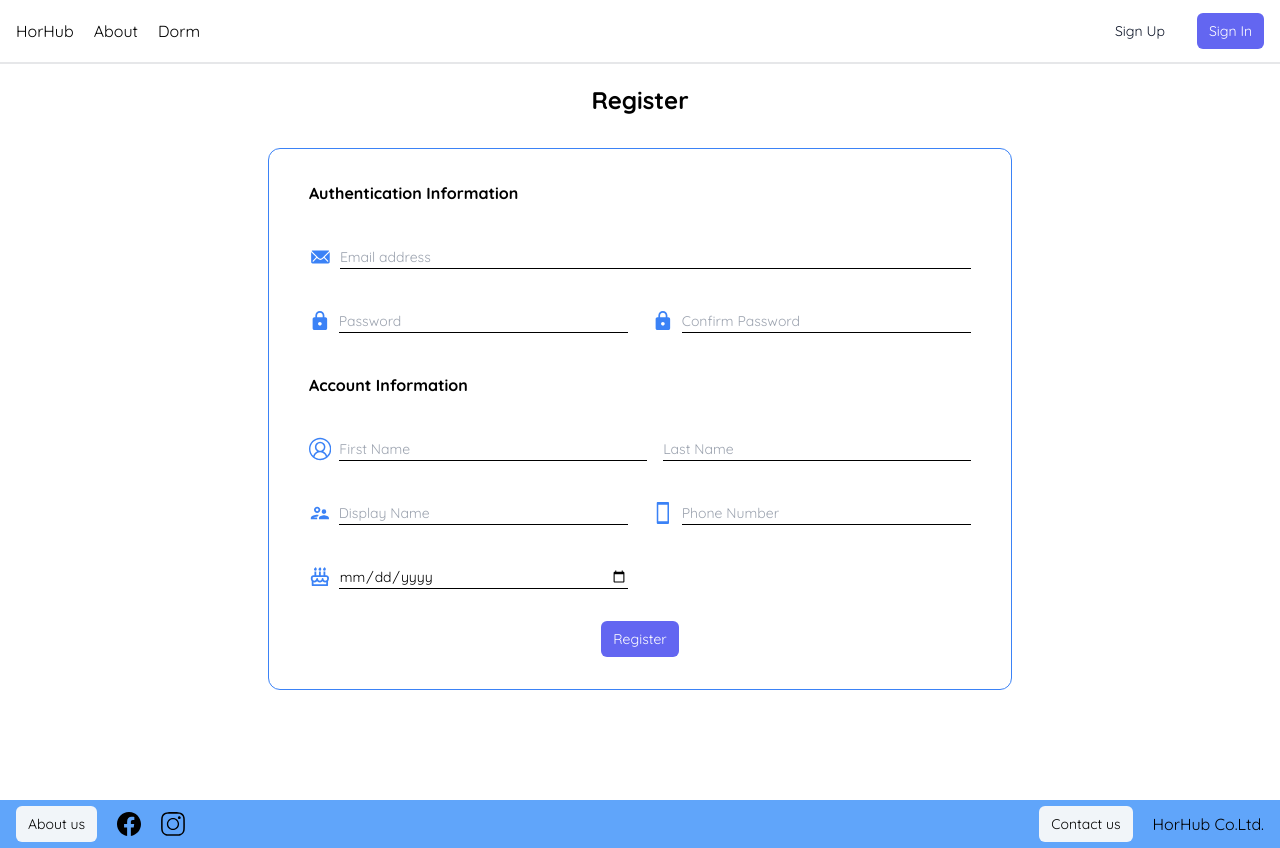
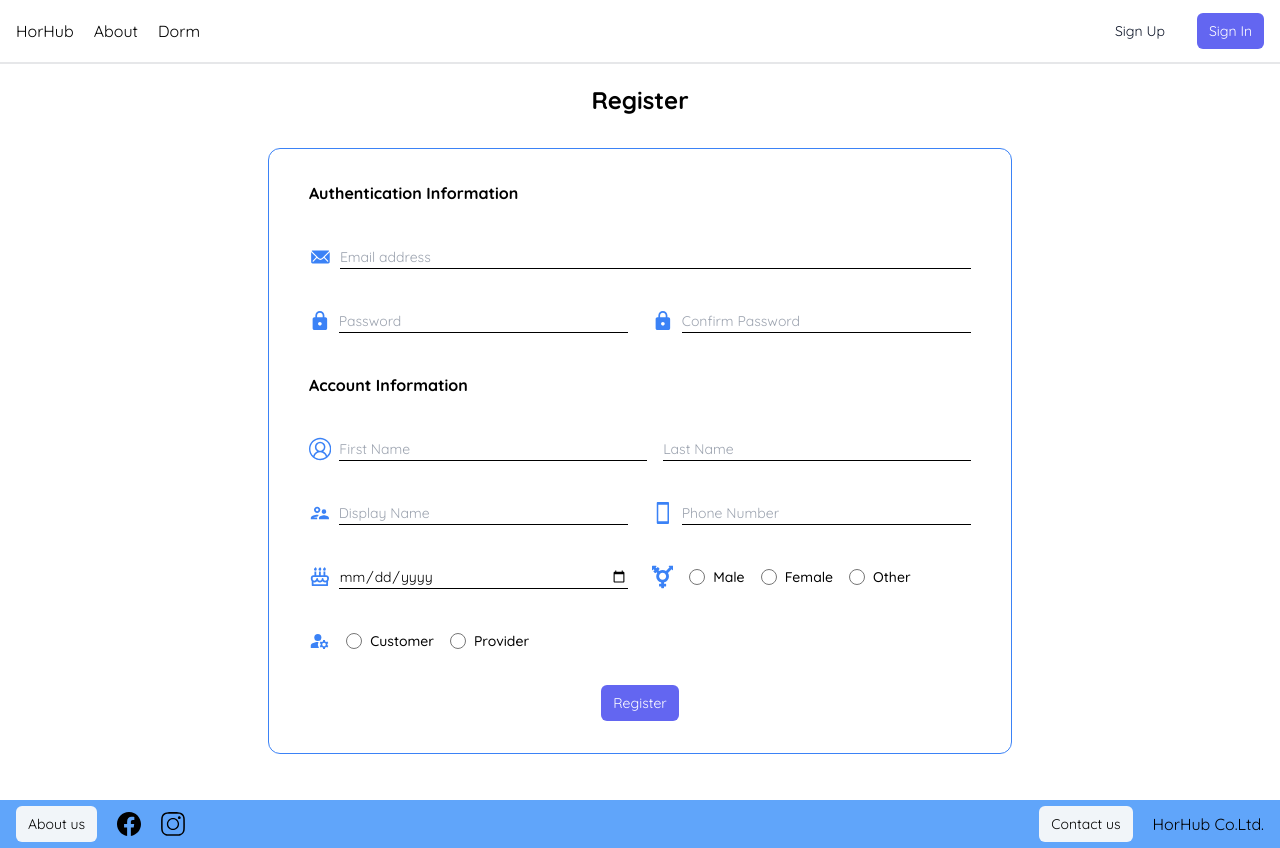
Before and after one commit to 2110366-2566-2/HorHub, a React (Create React App) app in the folder frontend/: page /register in a window 1280 px wide. Built offline with nearby package versions, Linux system fonts and the light colour scheme.

Commit message:
feat: validating form

```diff
--- a/frontend/src/pages/register/RegisterPage.tsx
+++ b/frontend/src/pages/register/RegisterPage.tsx
@@ -25,7 +25,9 @@ export default function RegisterPage() {
     displayName: z.string().trim().min(1, {message: 'Fill display name'}),
     phoneNumber: z.string().trim().length(10, {message: 'Please fill valid phone number'})
                   .refine((value) => /[0-9]{10}/.test(value), {message: 'Please fill valid phone number'}),
-    birthDate: z.date()
+    birthDate: z.coerce.date(),
+    gender: z.string().trim().min(1, {message: 'Please select gender'}),
+    role: z.string().trim().min(1, {message: 'Please select role'})
 
   })
   .refine((data) => data.password === data.confirmPassword, {
@@ -49,43 +51,11 @@ export default function RegisterPage() {
       <div className="rounded-xl border border-blue-500 mt-8 h-fit bg-white w-full md:w-4/5 lg:w-3/5 pb-8 text-sm">
         <form onSubmit={handleSubmit(onSubmit)} className="mx-10 mt-8 flex flex-col items-center gap-8">
           <div className="grid grid-cols-1 lg:grid-cols-2 w-full gap-6 gap-y-10">
-            {/*
 
 
 
 
-            <div className="flex flex-row">
-              <FaTransgenderAlt className='h-6 w-6 place-self-center text-blue-500' />
-              <div className="ml-4 w-full flex gap-4">
-                <div className="hover:cursor-pointer flex items-center">
-                  <input
-                    type="radio"
-                    name="gender"
-                    value="Male"
-                    id="Male"
-                    className="accent-blue-500 h-4 w-4 hover:cursor-pointer"/>
-                  <label htmlFor="Male" className="text-sm font-medium ml-2 hover:cursor-pointer">Male</label>
-                </div>
-                <div className="hover:cursor-pointer flex items-center">
-                  <input
-                    type="radio"
-                    name="gender"
-                    value="Female"
-                    id="Female"
-                    className="accent-blue-500 h-4 w-4 hover:cursor-pointer"/>
-                  <label htmlFor="Female" className="text-sm font-medium ml-2 hover:cursor-pointer">Female</label>
-                </div>
-                <div className="hover:cursor-pointer flex items-center">
-                  <input
-                    type="radio"
-                    name="gender"
-                    value="Other"
-                    id="Other"
-                    className="accent-blue-500 h-4 w-4"/>
-                  <label htmlFor="Other" className="text-sm font-medium ml-2 hover:cursor-pointer">Other</label>
-                </div>
-              </div>
-            </div> */}
+
             <div className="w-full lg:col-span-2">
               <span className="font-bold text-base">Authentication Information</span>
             </div>
@@ -162,32 +132,62 @@ export default function RegisterPage() {
               {...register('birthDate')} />
             </div>
 
-            <div>
-              {errors.birthDate?.message}
+            <div className="flex flex-row">
+              <FaTransgenderAlt className='h-6 w-6 place-self-center text-blue-500' />
+              <div className="ml-4 w-full flex gap-4">
+                <div className="hover:cursor-pointer flex items-center">
+                  <input
+                    type="radio"
+                    value="Male"
+                    id="Male"
+                    className="accent-blue-500 h-4 w-4 hover:cursor-pointer"
+                    {...register('gender')} />
+                  <label htmlFor="Male" className="text-sm font-medium ml-2 hover:cursor-pointer">Male</label>
+                </div>
+                <div className="hover:cursor-pointer flex items-center">
+                  <input
+                    type="radio"
+                    value="Female"
+                    id="Female"
+                    className="accent-blue-500 h-4 w-4 hover:cursor-pointer"
+                    {...register('gender')} />
+                  <label htmlFor="Female" className="text-sm font-medium ml-2 hover:cursor-pointer">Female</label>
+                </div>
+                <div className="hover:cursor-pointer flex items-center">
+                  <input
+                    type="radio"
+                    value="Other"
+                    id="Other"
+                    className="accent-blue-500 h-4 w-4"
+                    {...register('gender')} />
+                  <label htmlFor="Other" className="text-sm font-medium ml-2 hover:cursor-pointer">Other</label>
+                </div>
+              </div>
             </div>
-            {/* <div className="flex flex-row">
+
+            <div className="flex flex-row">
               <MdManageAccounts className='h-6 w-6 place-self-center text-blue-500' />
               <div className="ml-4 w-full flex gap-4">
                 <div className="hover:cursor-pointer flex items-center">
                   <input
                     type="radio"
-                    name="role"
                     id="customer"
                     value="Customer"
-                    className="accent-blue-500 h-4 w-4 hover:cursor-pointer"/>
+                    className="accent-blue-500 h-4 w-4 hover:cursor-pointer"
+                    {...register('role')} />
                   <label htmlFor="customer" className="text-sm font-medium ml-2 hover:cursor-pointer">Customer</label>
                 </div>
                 <div className="hover:cursor-pointer flex items-center">
                   <input
                     type="radio"
-                    name="role"
                     id="provider"
                     value="Provider"
-                    className="accent-blue-500 h-4 w-4 hover:cursor-pointer"/>
+                    className="accent-blue-500 h-4 w-4 hover:cursor-pointer"
+                    {...register('role')} />
                   <label htmlFor="provider" className="text-sm font-medium ml-2 hover:cursor-pointer">Provider</label>
                 </div>
               </div>
-            </div> */}
+            </div>
           </div>
           <button type="submit" className="primary-button">
             Register
```
